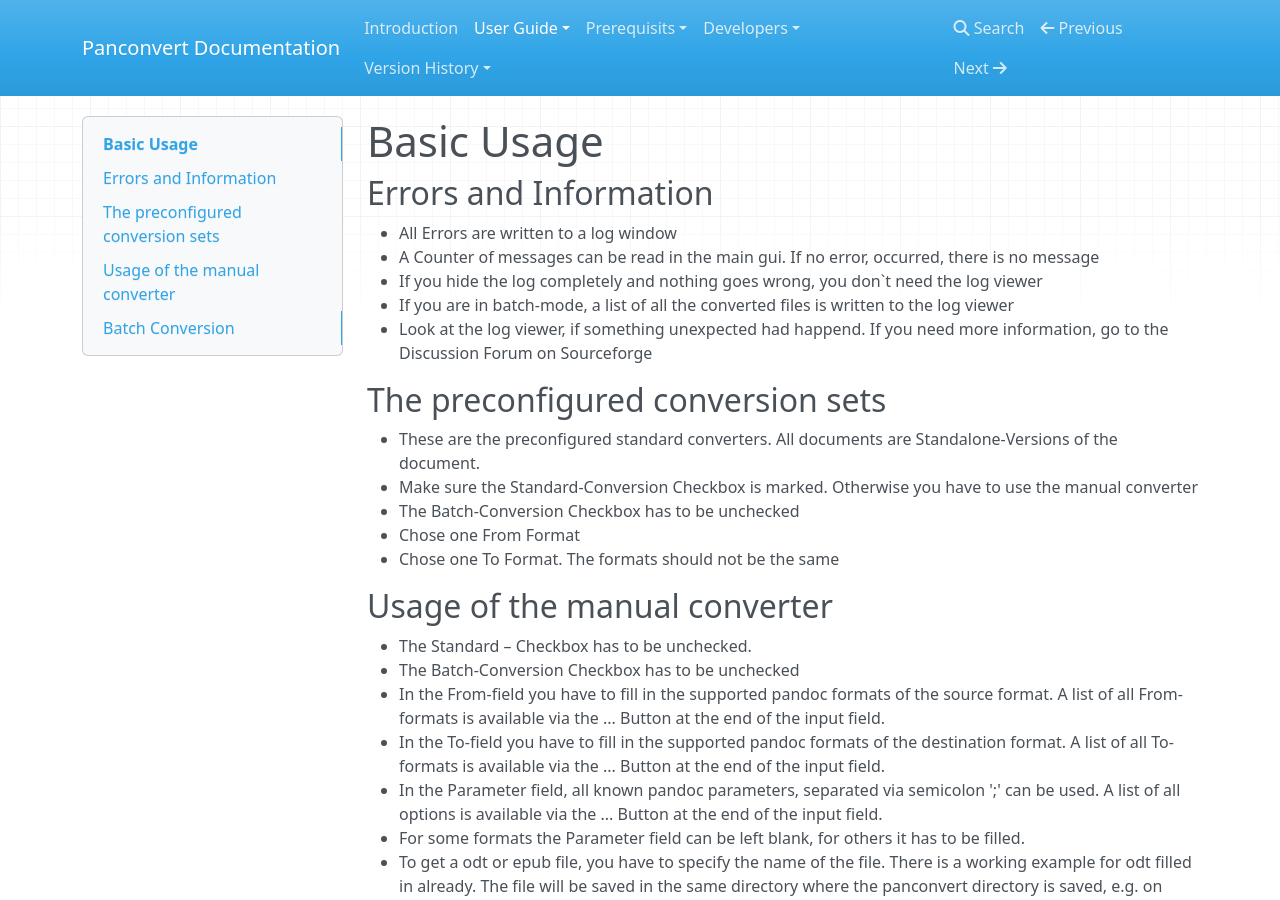
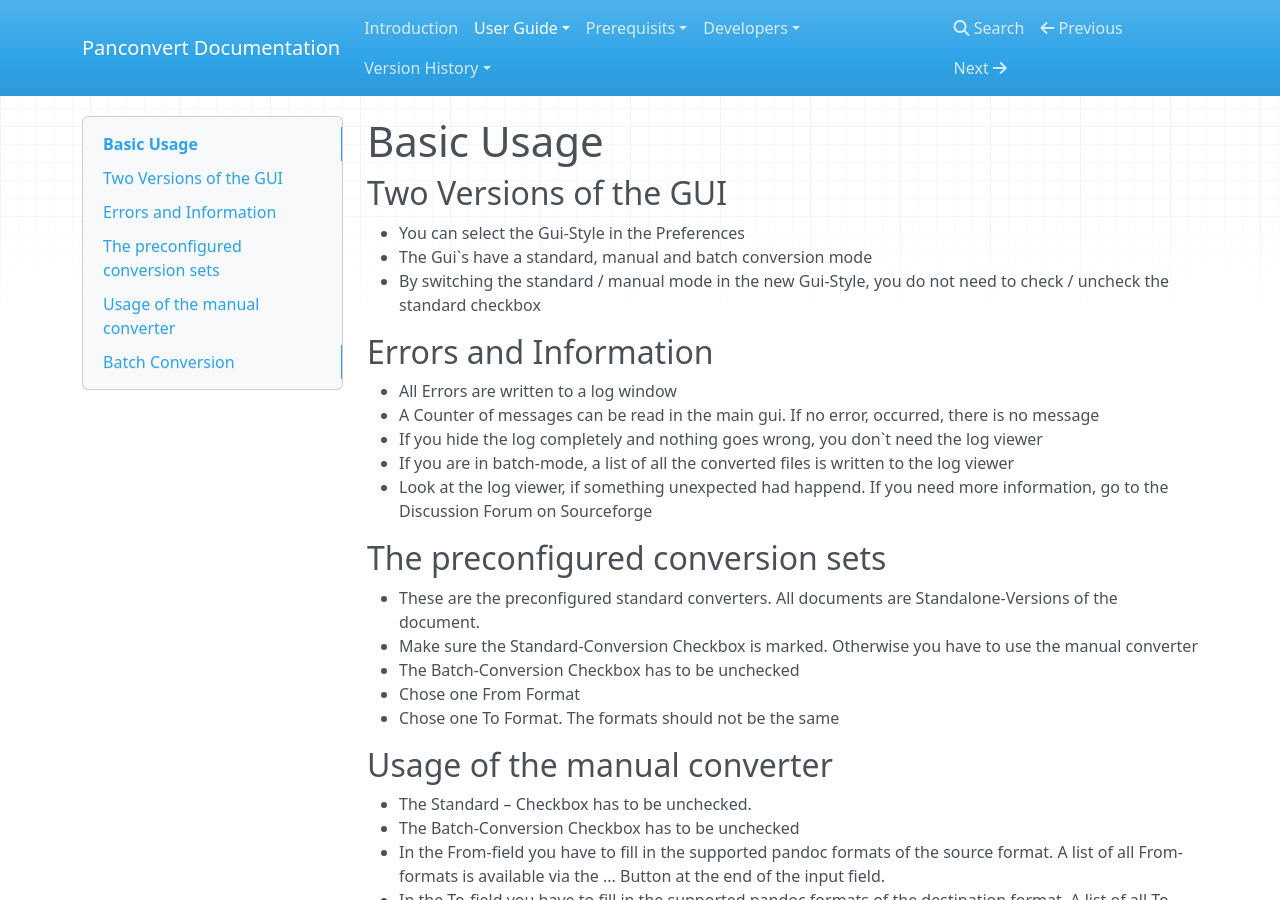
Before and after one commit to apaeffgen/PanConvert, an MkDocs documentation site: the page built from docs/User_Guide/Basic_Usage.md, in a window 1280 px wide and 900 px high. Built offline with MkDocs 1.6.1, drawn with Linux system fonts in a browser that asks for light colours; nearby versions of some CDN libraries; old or Windows-style settings are respelled for this version of MkDocs.

```diff
--- a/docs/User_Guide/Basic_Usage.md
+++ b/docs/User_Guide/Basic_Usage.md
@@ -1,4 +1,11 @@
 # Basic Usage
+
+## Two Versions of the GUI
+
+* You can select the Gui-Style in the Preferences
+* The Gui`s have a standard, manual and batch conversion mode
+* By switching the standard / manual mode in the new Gui-Style, you do not need to check / uncheck
+the standard checkbox
 
 ## Errors and Information
 * All Errors are written to a log window
```
